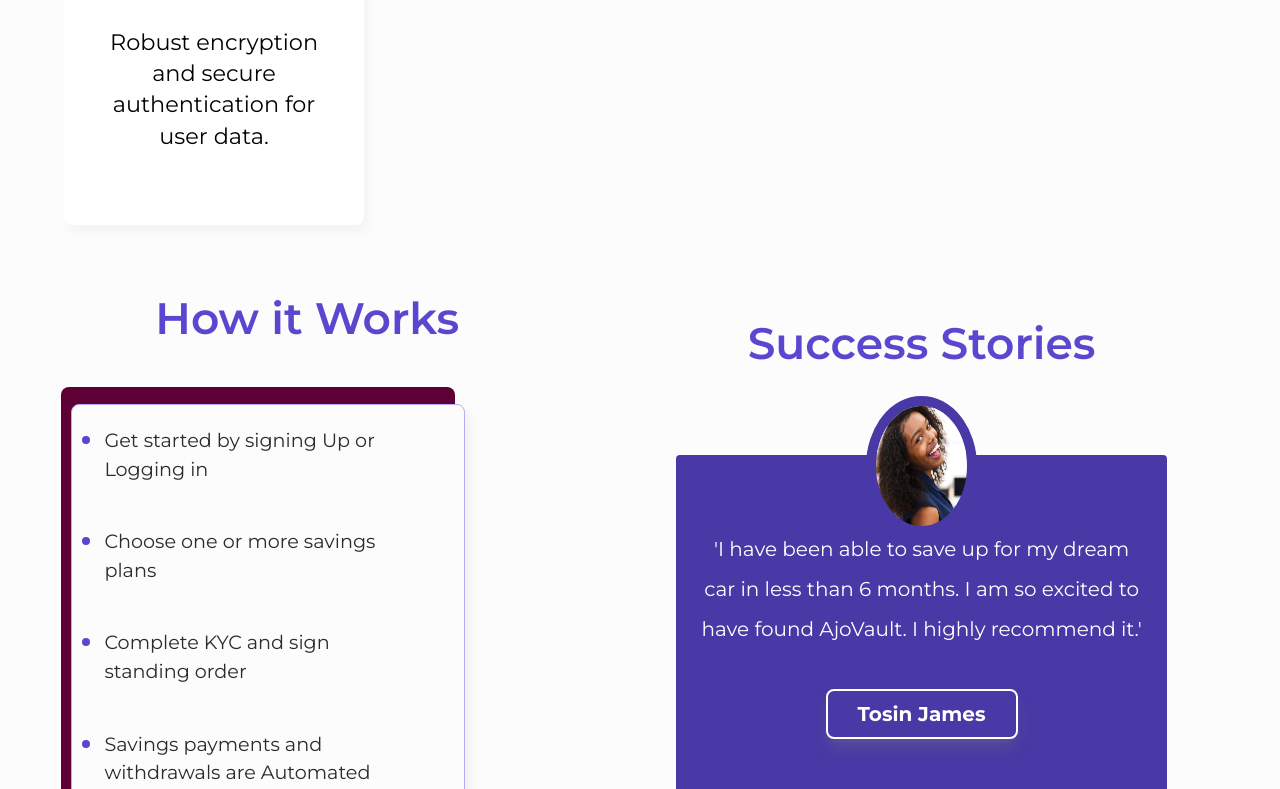
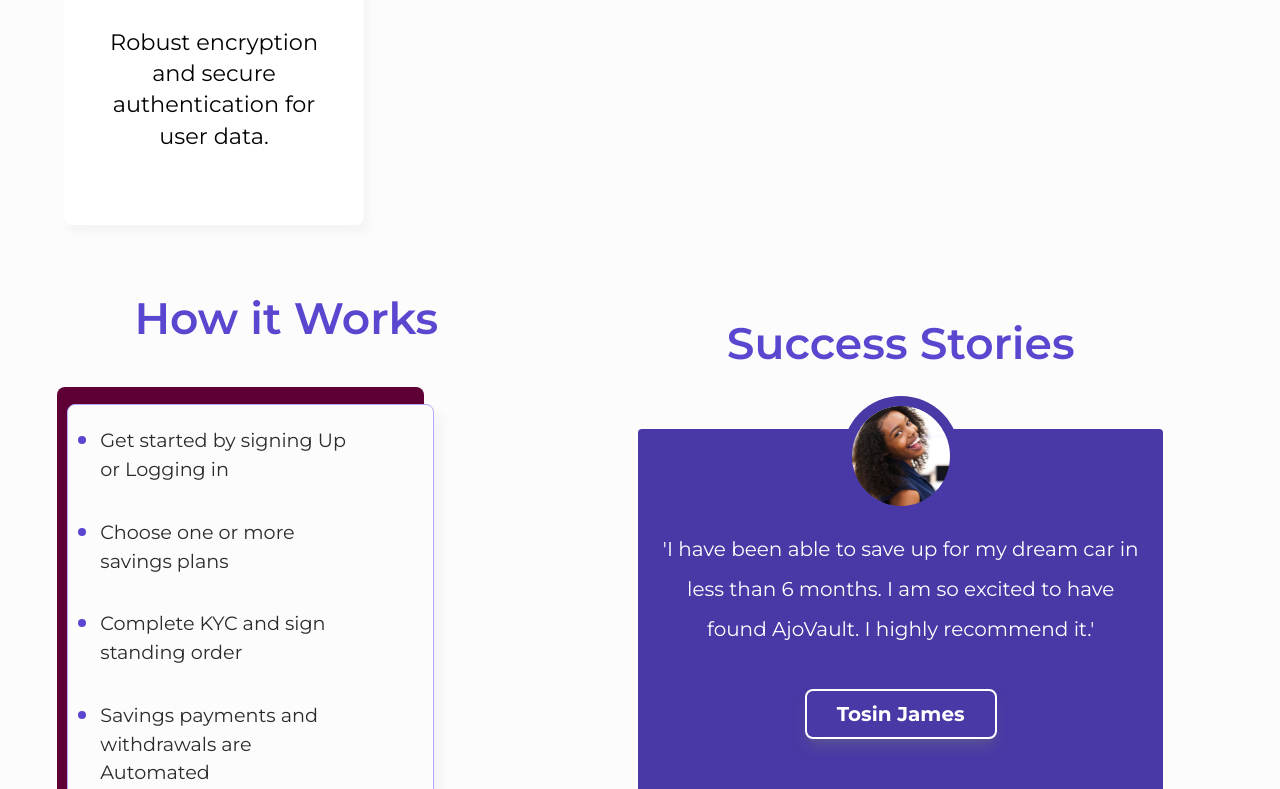
Before and after one commit to AjoVault/ajoVault-web-app, a React (Vite) app: page / in a window 1280 px wide. Shown: the part 1866-2655 px from the top of the page. Built offline with nearby package versions, Linux system fonts and the light colour scheme.

Commit message:
fix: carousel fixed

```diff
--- a/src/components-landingPage/Carousel/SuccessStory.jsx
+++ b/src/components-landingPage/Carousel/SuccessStory.jsx
@@ -35,9 +35,9 @@
 
     return (
         <div className="relative text-white rounded-[8px] h-[80%] flex flex-col justify-center items-center">
-            <img src={currentComment.image} className="absolute w-[18%] h-[140px] border-[10px] top-0 rounded-[50%] border-[#4839A6]" alt="" />
+            <img src={currentComment.image} className="absolute w-[18%] h-[120px] border-[10px] top-0 rounded-[50%] border-[#4839A6]" alt="" />
 
-            <div className="flex flex-col  justify-center items-center rounded-[4px] h-[70%] mt-4 w-[80%] bg-[#4839A6] text-[20px] font-extralight px-6">
+            <div className="flex flex-col  justify-center items-center rounded-[4px] h-[80%] mt-4 w-[80%] bg-[#4839A6] text-[20px] font-extralight px-6">
                 <p className="leading-10 pb-10 text-center">
                     &apos;{currentComment.text}&apos;
                 </p>
--- a/src/components-landingPage/how-it-works/success.css
+++ b/src/components-landingPage/how-it-works/success.css
@@ -16,7 +16,7 @@
 	display: flex;
 	flex-direction: column;
 	height: 68vh;
-	width: 50%;
+	width: 48%;
 	justify-content: center;
 	align-items: center;
 }
@@ -47,7 +47,7 @@
 
 }
 .carousel-container{
-	width: 50%;
+	width: 55%;
 	display: flex;
 	flex-direction: column;
 	justify-content: center;
```
